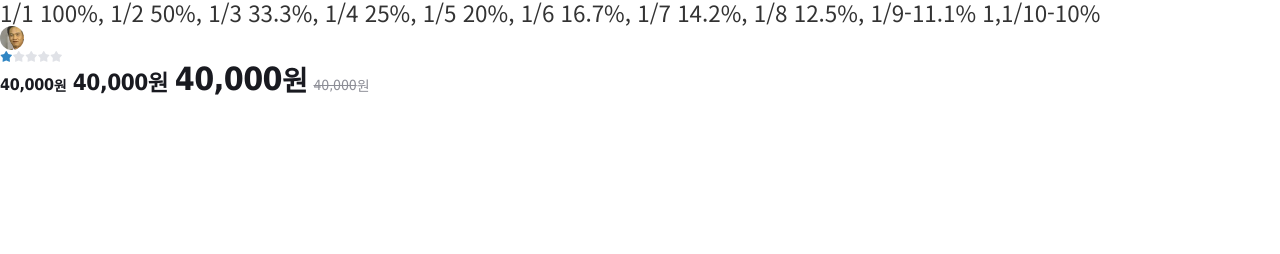
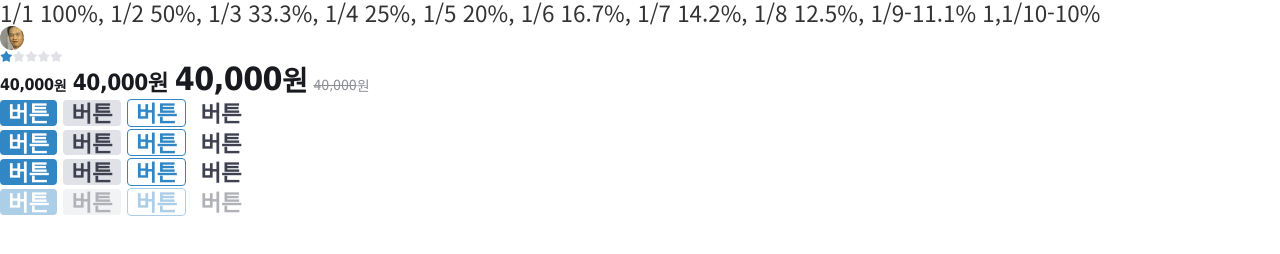
Before and after one commit to Choi-hongyoul/tomorrow-rivew, a website: page index.html in a window 1280 px wide. Drawn offline with Linux system fonts and the light colour scheme; files whose address does not match are found by name.

Commit message:
Set modules(buttons)

```diff
--- a/index.html
+++ b/index.html
@@ -62,13 +62,33 @@
 
 
 
+<div>
+    <button type="button" class="btn-primary btn32">버튼</button>
+    <button type="button" class="btn-secondary btn40">버튼</button>
+    <button type="button" class="btn-outlined btn48">버튼</button>
+    <button type="button" class="btn-ghost btn55">버튼</button>
+</div>
 
+<div>
+    <button type="button" class="btn-primary btn32">버튼</button>
+    <button type="button" class="btn-secondary btn40">버튼</button>
+    <button type="button" class="btn-outlined btn48">버튼</button>
+    <button type="button" class="btn-ghost btn55">버튼</button>
+</div>
 
+<div>
+    <button type="button" class="btn-primary btn32">버튼</button>
+    <button type="button" class="btn-secondary btn40">버튼</button>
+    <button type="button" class="btn-outlined btn48">버튼</button>
+    <button type="button" class="btn-ghost btn55">버튼</button>
+</div>
 
-
-
-
-
+<div>
+    <button type="button" class="btn-primary btn32" disabled>버튼</button>
+    <button type="button" class="btn-secondary btn40"disabled>버튼</button>
+    <button type="button" class="btn-outlined btn48"disabled>버튼</button>
+    <button type="button" class="btn-ghost btn55"disabled>버튼</button>
+</div>
 
 
 
--- a/styles/main.scss
+++ b/styles/main.scss
@@ -18,5 +18,6 @@
 @forward './modules/avatar.scss';
 @forward './modules/star-ratings';
 @forward './modules/prices';
+@forward './modules/buttons';
 
 @forward './layouts/grids';
--- /dev/null
+++ b/styles/modules/_buttons.scss
@@ -0,0 +1,94 @@
+@use'../mixins/flexbox' as *;
+@use '../mixins/text-style' as *;
+@use '../constants/typography'as *;
+@use '../constants/colors' as *;
+
+%btn-base {
+    @include inline-flexbox;
+    padding: 0 8px;
+    font-weight: 700;
+    border-radius: 4px;
+
+    &:disabled {
+        opacity: 0.4;
+        cursor: not-allowed;
+
+    }
+}
+
+
+//btn-styles
+.btn-primary {
+    @extend %btn-base;
+    color: $white;
+    background-color:$blue;
+    transition: background-color 200ms ease-in-out;
+
+    &:not(:disabled):hover {
+        background-color: $blue-dark;
+    }
+}
+
+.btn-secondary {
+    @extend %btn-base;
+    color: $primary;
+    background-color: $border;
+    transition: background-color 200ms ease-in-out;
+
+
+    &:not(:disabled):hover {
+        background-color: $secondary;
+    }
+}
+
+.btn-outlined {
+    @extend %btn-base;
+    color: $blue;
+    background-color: $white;
+    border: 1px solid $blue;
+    transition: background-color 200ms ease-in-out;
+
+
+    &:not(:disabled):hover {
+        background-color: $blue-light;
+    }
+}
+
+.btn-ghost {
+    @extend %btn-base;
+    color: $primary;
+    background-color: transparent;
+    transition: color 200ms ease-in-out;
+
+
+    &:not(:disabled):hover {
+        color: $secondary;
+    }
+}
+
+//btn-size
+
+.btn-32 {
+    @include text-style(14);
+    height: 32px;
+}
+
+.btn-40 {
+    @include text-style(16);
+    height: 40px;
+
+}
+
+.btn-48 {
+    @include text-style(16);
+    height: 48px;
+
+}
+
+.btn-55 {
+    @include text-style(18);
+    height: 55px;
+
+}
+
+//btn-states
```
Also changed, not shown: style.css, 1 other file.
